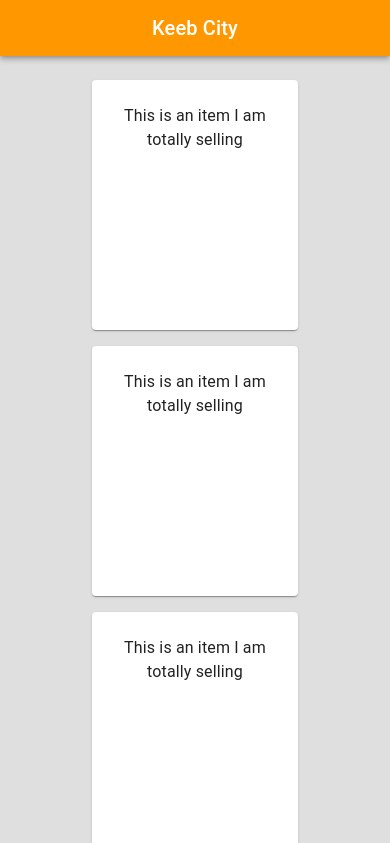
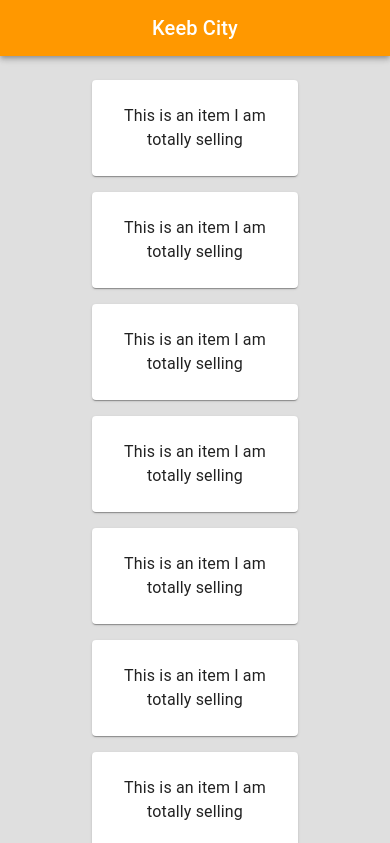
Before and after one commit to ChetanTakyar/Keyboard-Store, a React (Create React App) app in the folder online-store/: page / in a window 390 px wide. Shown: the top 843 px of the page. Built offline with nearby package versions, Linux system fonts and the light colour scheme.

Commit message:
Made enhancements to responsiveness

```diff
--- a/online-store/src/components/StoreGrid.js
+++ b/online-store/src/components/StoreGrid.js
@@ -1,8 +1,6 @@
 import * as React from "react";
 import Grid from "@mui/material/Grid";
-import Paper from "@mui/material/Paper";
 import { Card, Typography } from "@mui/material";
-import { borders } from '@mui/system';
 import '../App.css';
 
 
@@ -10,13 +8,11 @@ export default function SpacingGrid() {
   return (
     <div className= "Grid-Container">
 
-      <Grid container flexDirection="row" justifyContent={"flex-start"} spacing = {2} >
+      <Grid container flexDirection="row" justifyContent={"flex-start"} spacing={{ xs: 2, md: 3 }} columns={{ xs: 4, sm: 8, md: 12 }} >
       {Array.from(Array(22)).map((_, index) => (
-        <Grid item lg ={2} flexGrow={1} alignItems={"center"} key={index}>
+        <Grid item xs={6} sm={3} md={2} flexGrow={1} alignItems={"center"} key={index}>
             <Card
               sx={{
-                height: 250,
-                minWidth: 200,
                 p: 3,
               }}>
 
```
